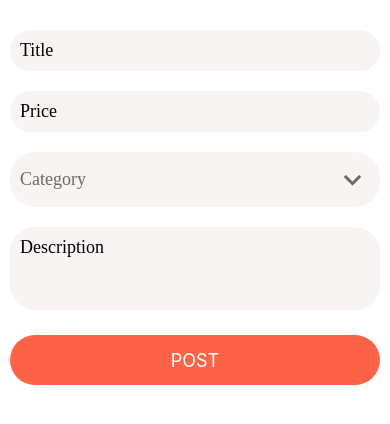
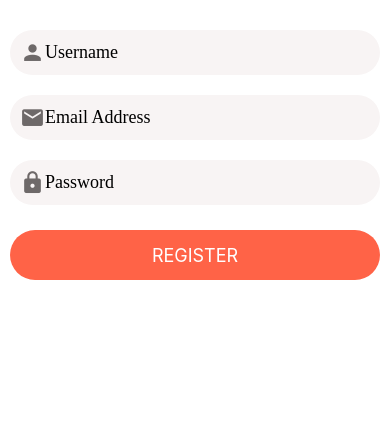
Before and after one commit to Shreyas-Yadav/ShriWithIt, a React Native app: screen / in a window 390 px wide. Shown: the top 424 px of the page. Built offline with nearby package versions, Linux system fonts and the light colour scheme.

Commit message:
added user registeration screen

```diff
--- a/App.js
+++ b/App.js
@@ -14,6 +14,7 @@ import AppPicker from "./App/components/AppPicker";
 import { useState } from "react";
 import LoginScreen from "./App/screen/LoginScreen";
 import ListingEditScreen from "./App/screen/ListingEditScreen";
+import RegisterScreen from "./App/screen/RegisterScreen";
 
 const catagories = [
   { name: "Clothing", value: 1 },
@@ -23,7 +24,7 @@ const catagories = [
 export default function App() {
   const [catagory, setCatagory] = useState(catagories[0].name);
 
-  return <ListingEditScreen />;
+  return <RegisterScreen />;
 }
 
 const styles = StyleSheet.create({
--- /dev/null
+++ b/App/screen/RegisterScreen.js
@@ -0,0 +1,61 @@
+import { StyleSheet, Text, View } from "react-native";
+import React from "react";
+import * as Yup from "yup";
+
+import Screen from "../components/Screen";
+import AppForm from "../components/Form/AppForm";
+import AppFormField from "../components/Form/AppFormField";
+import SubmitButton from "../components/Form/SubmitButton";
+
+const RegisterScreen = () => {
+  const validationSchema = Yup.object().shape({
+    username: Yup.string().required().min(4).label("Username"),
+    email: Yup.string().email().required().label("Email"),
+    password: Yup.string().required().min(4).label("Password"),
+  });
+  return (
+    <Screen style={styles.screen}>
+      <AppForm
+        initialValues={{ username: "", email: "", password: "" }}
+        onSubmit={(values) => console.log(values)}
+        validationSchema={validationSchema}
+      >
+        <AppFormField
+          icon="account"
+          name="username"
+          placeholder="Username"
+          autoCorrect={false}
+          autoCapitalize="none"
+        />
+
+        <AppFormField
+          icon="email"
+          name="email"
+          placeholder="Email Address"
+          keyboardType="email-address"
+          autoCorrect={false}
+          autoCapitalize="none"
+        />
+
+        <AppFormField
+          icon="lock"
+          name="password"
+          placeholder="Password"
+          keyboardType="password"
+          autoCorrect={false}
+          autoCapitalize="none"
+          secureTextEntry
+        />
+        <SubmitButton title="Register" />
+      </AppForm>
+    </Screen>
+  );
+};
+
+export default RegisterScreen;
+
+const styles = StyleSheet.create({
+  screen: {
+    padding: 10,
+  },
+});
```
